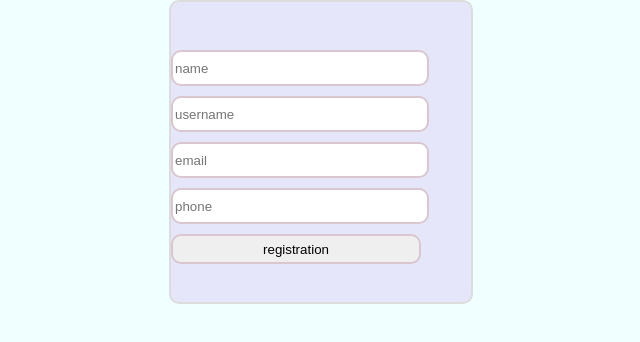
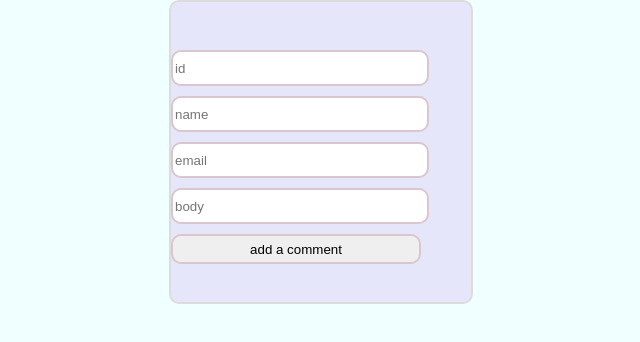
Before and after one commit to OksanaNevolina/my_react_pf, a React (Create React App) app: page / in a window 1280 px wide. Shown: the top 342 px of the page, without its empty margins (319-959 px from the left). Built offline with nearby package versions, Linux system fonts and the light colour scheme.

Commit message:
HW_5-Part2= commit_post->done

```diff
--- a/src/App.js
+++ b/src/App.js
@@ -1,10 +1,10 @@
 import React from 'react';
-import Users from "./compontnts/users/users";
+import CommitUser from "./compontnts/CommitUser/CommitUser";
 
 const App = () => {
   return (
       <div>
-        <Users/>
+        <CommitUser/>
       </div>
   );
 };
--- a/src/compontnts/users/users.js
+++ b/src/compontnts/CommitUser/CommitUser.js
@@ -1,10 +1,10 @@
 import React from 'react';
 import {useForm} from "react-hook-form";
-import './users.css'
-import {apiService} from "../servises/apiService";
+import './CommitUser.css'
+import {apiService} from "../services/apiService";
 
 
-const Users = () => {
+const CommitUser = () => {
     const {register,handleSubmit}=useForm()
 const registration = (data) => {
 apiService.postLoginAxios(data)
@@ -12,15 +12,15 @@ apiService.postLoginAxios(data)
     return (
         <div>
             <form className='divForm' onSubmit= {handleSubmit(registration)}>
+                <label><input type="text" placeholder={'id'} {...register('id')}/></label>
                 <label><input type="text" placeholder={'name'} {...register('name')}/></label>
-                <label><input type="text" placeholder={'username'} {...register('username')}/></label>
                 <label><input type="text" placeholder={'email'} {...register('email')}/></label>
-                <label><input type="text" placeholder={'phone'} {...register('phone')}/></label>
-                 <button>registration</button>
+                <label><input type="text" placeholder={'body'} {...register('body')}/></label>
+                 <button>add a comment</button>
             </form>
 
         </div>
     );
 };
 
-export default Users;
+export default CommitUser;
--- a/src/compontnts/servises/apiService.js
+++ b/src/compontnts/services/apiService.js
@@ -4,7 +4,7 @@ const instance = axios.create({
     baseURL: 'https://jsonplaceholder.typicode.com'
 })
 const Endpoints = {
-    LOGIN :'/users'
+    LOGIN :'/comments'
 }
 
 export const apiService = {
```
Also changed, not shown: src/compontnts/CommitUser/CommitUser.css (renamed from src/compontnts/users/users.css).
